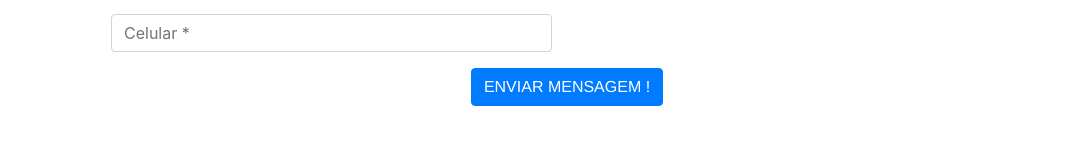
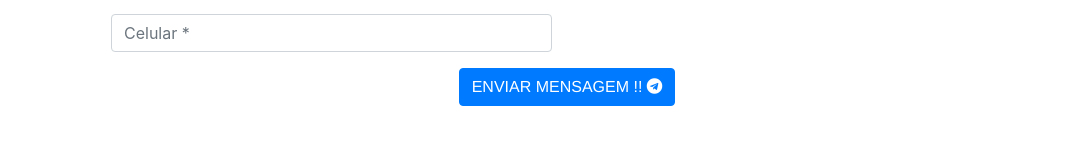
Before and after one commit to elvishuges/ElvisHuges.github.io, a website with bundled scripts: page index.html in a window 1280 px wide. Shown: the part 3520-3664 px from the top of the page, without its empty margins (209-1280 px from the left). Built offline with nearby package versions, Linux system fonts and the light colour scheme; files whose address does not match are found by name; a web font is replaced by a local one.

Commit message:
Update index.html

```diff
--- a/index.html
+++ b/index.html
@@ -217,7 +217,7 @@
                 <div class="clearfix"></div>
                 <div class="col-lg-12 text-center">
                   <div id="success"></div>
-                  <button id="sendMessageButton" value="Submit" class="btn btn-primary btn-xl text-uppercase" type="submit">Enviar Mensagem !</button>
+                  <button id="sendMessageButton" value="Submit" class="btn btn-primary btn-xl text-uppercase" type="submit">Enviar Mensagem !!   <i class="fab fa-telegram"></i></button>
                 </div>
               </div>
             </form>
```
